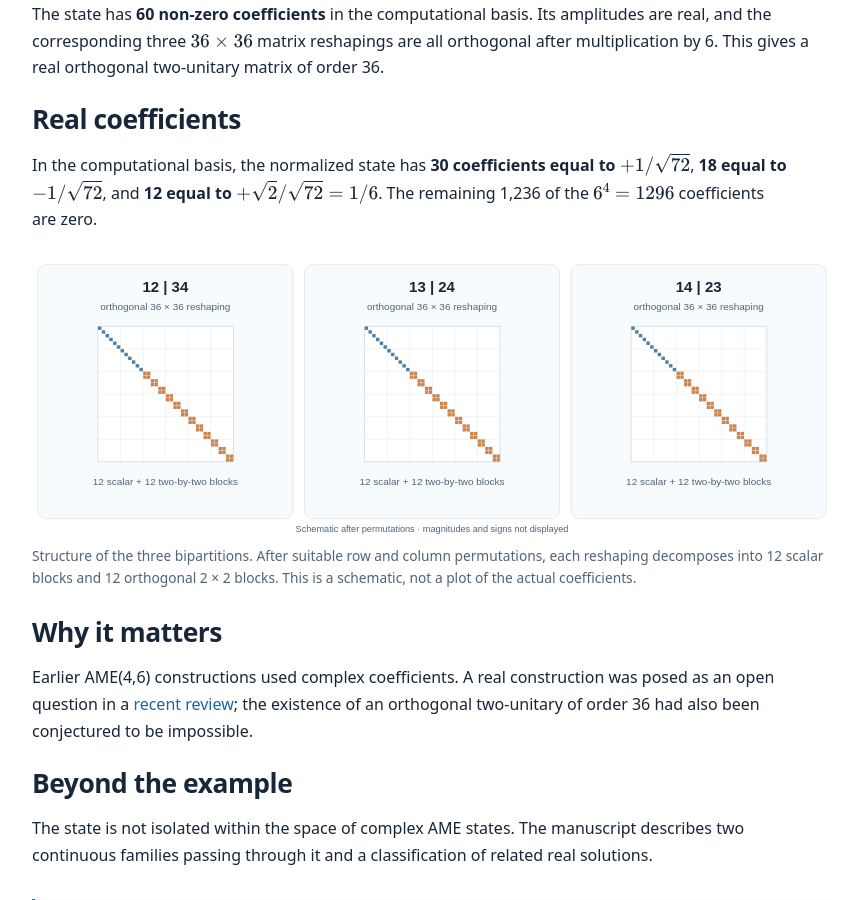
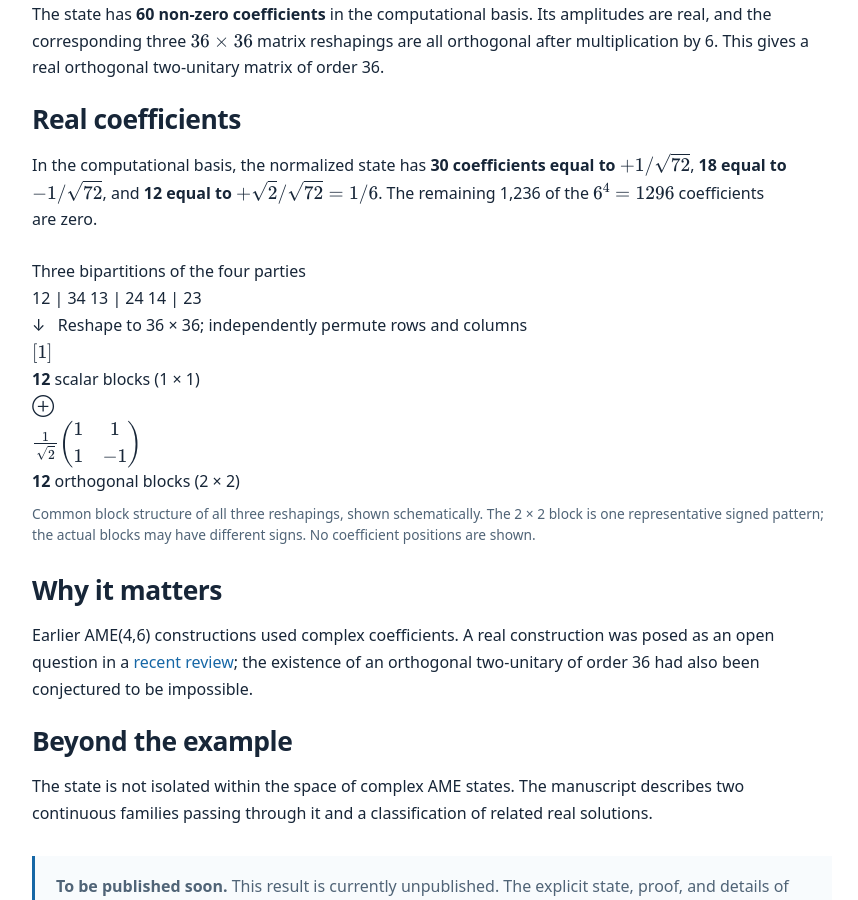
Before and after one commit to palashpandya/palashpandya.github.io, a Jekyll site: the page built from research/ame/real-ame46.md, in a window 1280 px wide and 900 px high, scrolled down 564 px. Shown: the whole window, without its empty margins (78-936 px from the left). Built offline with Jekyll 4.4.1, drawn with Linux system fonts in a browser that asks for light colours.

Commit message:
Replace wide AME image with mobile-friendly block schematic

```diff
--- a/research/ame/real-ame46.md
+++ b/research/ame/real-ame46.md
@@ -25,9 +25,26 @@ permalink: /research/ame/real-ame46/
 <h2>Real coefficients</h2>
 <p>In the computational basis, the normalized state has <strong>30 coefficients equal to \(+1/\sqrt{72}\)</strong>, <strong>18 equal to \(-1/\sqrt{72}\)</strong>, and <strong>12 equal to \(+\sqrt{2}/\sqrt{72}=1/6\)</strong>. The remaining 1,236 of the \(6^4=1296\) coefficients are zero.</p>
 
-<figure class="ame-figure">
-<img src="{{ '/assets/illustrations/real-ame46-blocks.svg' | relative_url }}" alt="A schematic of the three pairings 12 versus 34, 13 versus 24, and 14 versus 23. Each 36 by 36 orthogonal reshaping can be rearranged into twelve one by one blocks and twelve two by two blocks." width="960" height="335" loading="lazy">
-<figcaption>Structure of the three bipartitions. After suitable row and column permutations, each reshaping decomposes into 12 scalar blocks and 12 orthogonal 2 × 2 blocks. This is a schematic, not a plot of the actual coefficients.</figcaption>
+<figure class="ame-figure ame-structure">
+<div class="ame-structure-lead">Three bipartitions of the four parties</div>
+<div class="ame-structure-pairings" aria-label="Three bipartitions: 12 versus 34, 13 versus 24, and 14 versus 23">
+<span>12 | 34</span>
+<span>13 | 24</span>
+<span>14 | 23</span>
+</div>
+<div class="ame-structure-flow">↓ &nbsp; Reshape to 36 × 36; independently permute rows and columns</div>
+<div class="ame-block-types">
+<div class="ame-block-type">
+<div class="ame-block-math">\([1]\)</div>
+<div class="ame-block-label"><strong>12</strong> scalar blocks (1 × 1)</div>
+</div>
+<div class="ame-block-sum" aria-hidden="true">⊕</div>
+<div class="ame-block-type">
+<div class="ame-block-math">\(\frac{1}{\sqrt{2}}\begin{pmatrix}1&1\\1&-1\end{pmatrix}\)</div>
+<div class="ame-block-label"><strong>12</strong> orthogonal blocks (2 × 2)</div>
+</div>
+</div>
+<figcaption>Common block structure of all three reshapings, shown schematically. The 2 × 2 block is one representative signed pattern; the actual blocks may have different signs. No coefficient positions are shown.</figcaption>
 </figure>
 
 <h2>Why it matters</h2>
```
